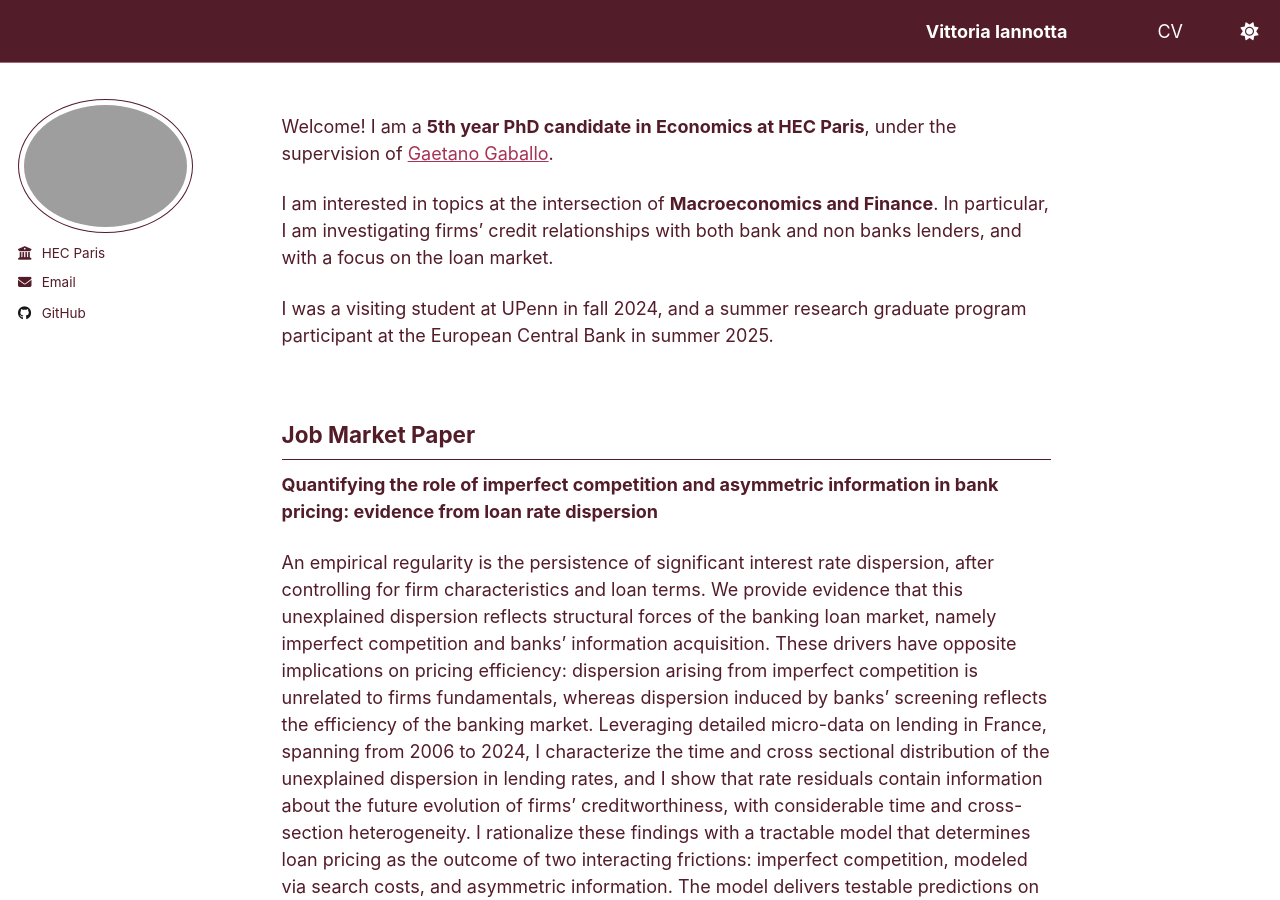
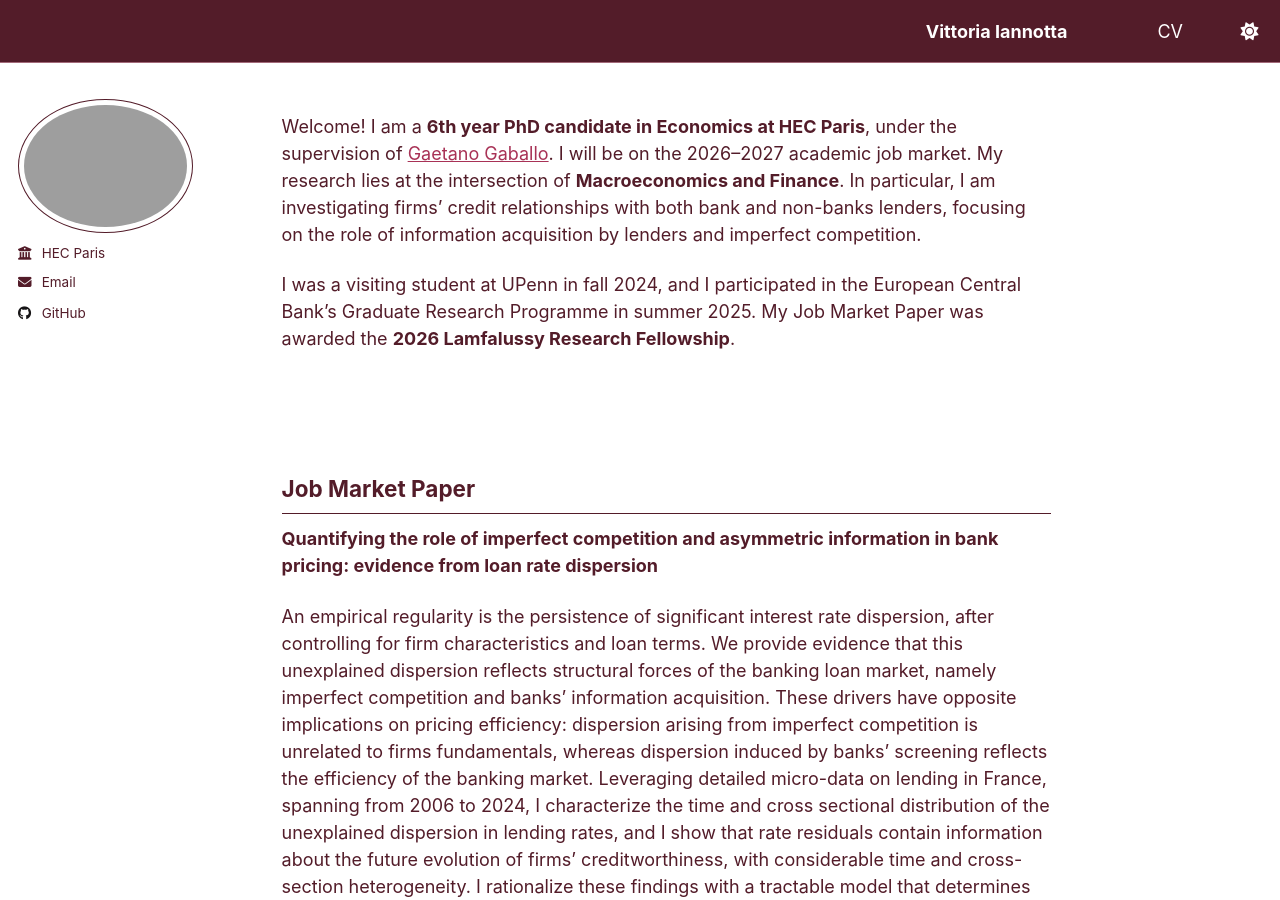
Before and after one commit to vittoriaiannotta/vittoriaiannotta.github.io, a Jekyll site: the page built from _pages/about.md, in a window 1280 px wide and 900 px high. Built offline with Jekyll 4.4.1, drawn with Linux system fonts in a browser that asks for light colours.

Commit message:
Revise about page with updated PhD status and research
Updated academic status to 6th year PhD candidate and added details about job market and research fellowship.

```diff
--- a/_pages/about.md
+++ b/_pages/about.md
@@ -8,11 +8,11 @@ redirect_from:
 ---
 
 Welcome!
-I am a **5th year PhD candidate in Economics at HEC Paris**, under the supervision of [Gaetano Gaballo](https://sites.google.com/view/ggaballo).
+I am a **6th year PhD candidate in Economics at HEC Paris**, under the supervision of [Gaetano Gaballo](https://sites.google.com/view/ggaballo). I will be on the 2026–2027 academic job market.
+My research lies at the intersection of **Macroeconomics and Finance**. In particular, I am investigating firms' credit relationships with both bank and non-banks lenders, focusing on the role of information acquisition by lenders and imperfect competition.
 
-I am interested in topics at the intersection of **Macroeconomics and Finance**. In particular, I am investigating firms' credit relationships with both bank and non banks lenders, and with a focus on the loan market.
+I was a visiting student at UPenn in fall 2024, and I participated in the European Central Bank's Graduate Research Programme in summer 2025. My Job Market Paper was awarded the **2026 Lamfalussy Research Fellowship**.
 
-I was a visiting student at UPenn in fall 2024, and a summer research graduate program participant at the European Central Bank in summer 2025.
 <br><br>
 
 Job Market Paper
```
